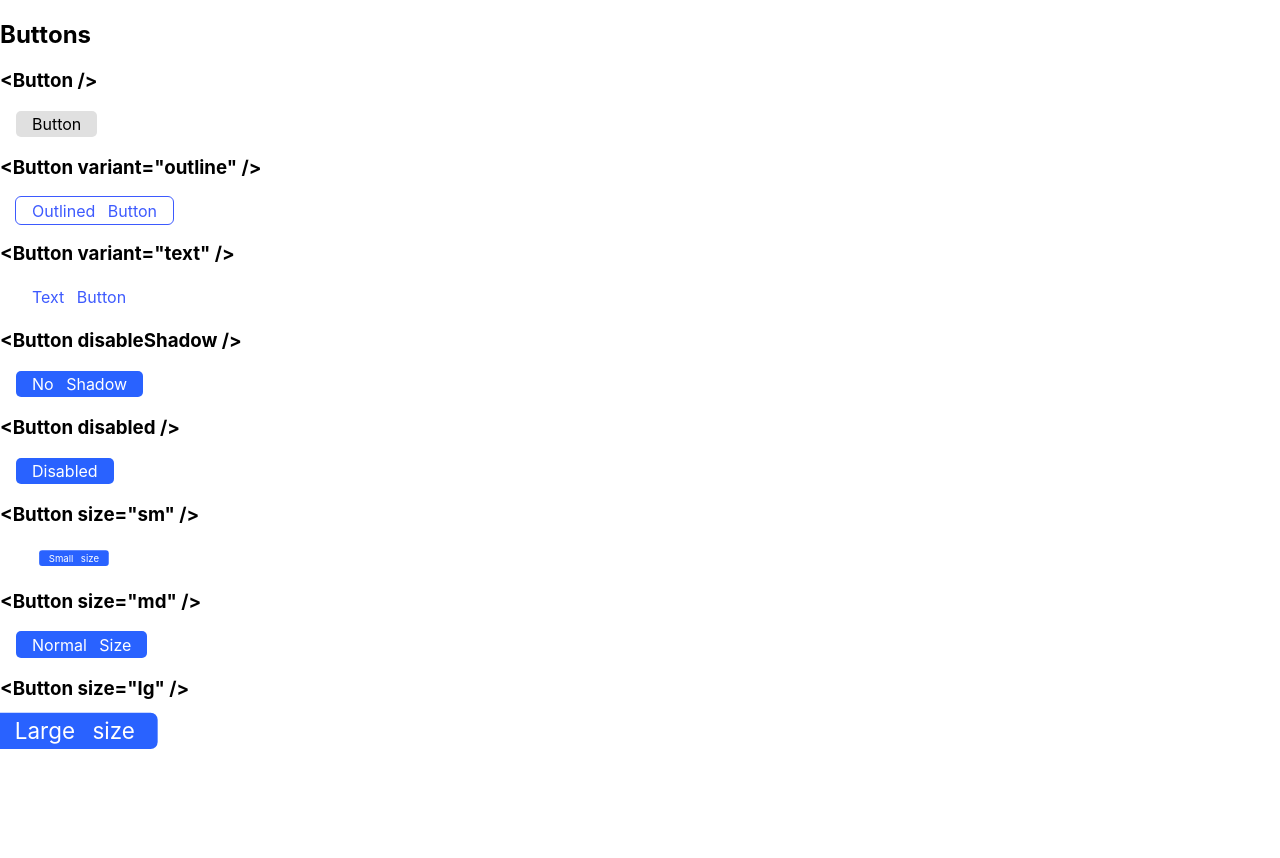
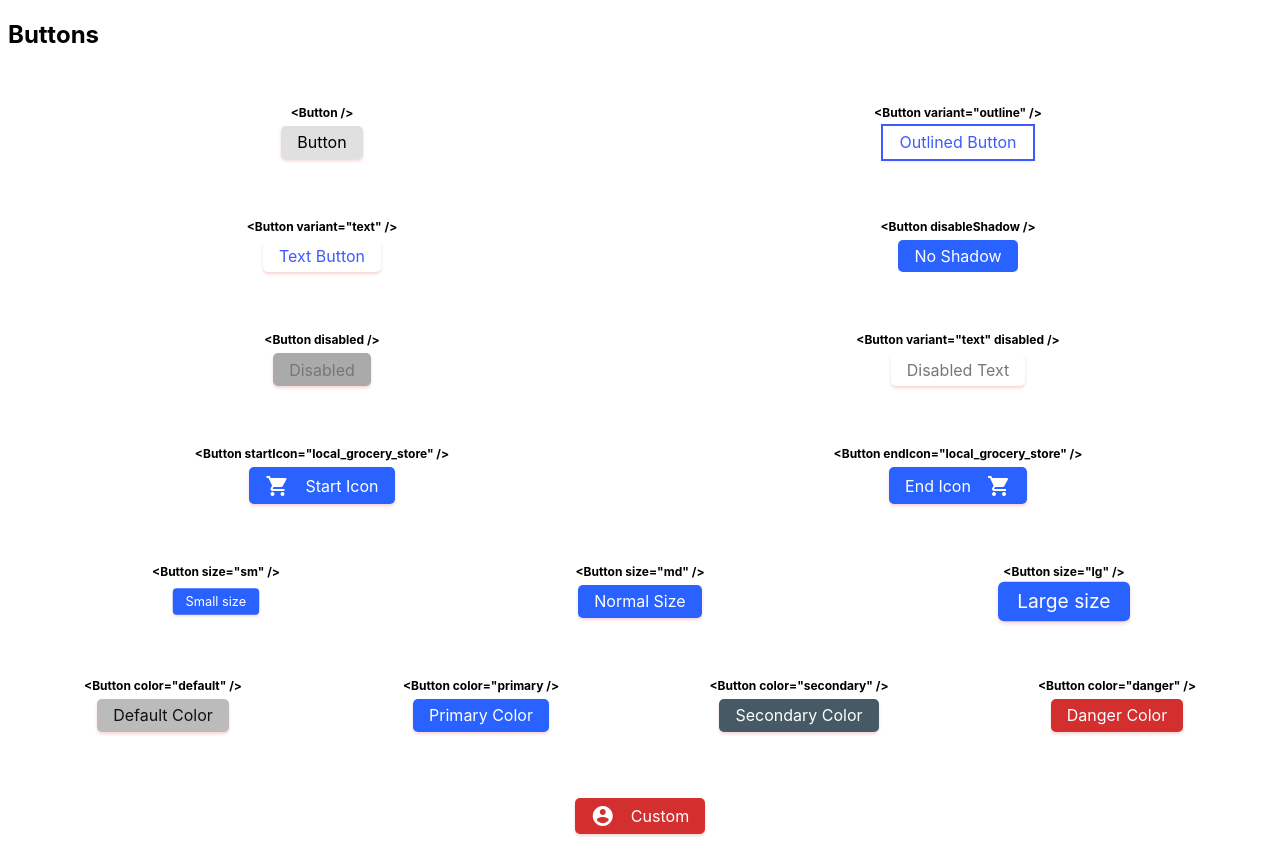
Before and after one commit to mukeshgurpude/button-component, a React (Create React App) app: page / in a window 1280 px wide. Before the commit the page ends 800 px from the top, so only its background shows below. Built offline with nearby package versions, Linux system fonts and the light colour scheme.

Commit message:
Almost finished

```diff
--- a/public/index.html
+++ b/public/index.html
@@ -26,6 +26,7 @@
       Learn how to configure a non-root public URL by running `npm run build`.
     -->
     <title>Button Component</title>
+    <link href="https://fonts.googleapis.com/icon?family=Material+Icons" rel="stylesheet">
   </head>
   <body>
     <noscript>Javscript must be enabled for this app to run.</noscript>
--- a/src/App.css
+++ /dev/null
@@ -1,24 +0,0 @@
-.btn{
-  --bg: rgba(41, 98, 255, 1);
-  --clr: #fff;
-  --outline: none;
-  --bg-over: rgba(0, 57, 203, 1);
-  --clr-over: var(--clr);
-  --scale: scale(1);
-
-  padding: .2em 1em;
-  width: max-content;
-  word-spacing: .5em;
-  margin: .5em 1em;
-  border-radius: 5px;
-
-  background-color: var(--bg);
-  color: var(--clr);
-  outline: var(--outline);
-  transform: var(--scale);
-}
-.btn:hover, .btn:focus{
-  cursor: pointer;
-  background-color: var(--bg-over);
-  color: var(--clr-over);
-}
--- a/src/App.js
+++ b/src/App.js
@@ -1,18 +1,7 @@
-import './App.css';
+import './button.css';
 import Button from './button'
-// import {useState} from 'react';
 import React from 'react';
-
-const buttons = [
-  { title: '<Button />', props: {variant: 'default'}, name: 'Button', },
-  { title: '<Button variant="outline" />', props: {variant: 'outline'}, name: 'Outlined Button', },
-  { title: '<Button variant="text" />', props: {variant: 'text'}, name: 'Text Button', },
-  { title: '<Button disableShadow />', props: {disableShadow: true}, name: 'No Shadow', },
-  { title: '<Button disabled />', props: {disabled: true}, name: 'Disabled', },
-  { title: '<Button size="sm" />', props: {size: 'sm'}, name: 'Small size', },
-  { title: '<Button size="md" />', props: {size: 'md'}, name: 'Normal Size', },
-  { title: '<Button size="lg" />', props: {size: 'lg'}, name: 'Large size', },
-]
+import {buttons} from './utils';
 
 class App extends React.Component{
   // eslint-disable-next-line no-useless-constructor
@@ -21,13 +10,16 @@ class App extends React.Component{
   }
   render(){
     return <>
+      <header>
         <h2>Buttons</h2>
-    <main>
+      </header>
+      <main id="buttons">
       {
         buttons.map((b, i)=>{
-        return <Button style={b.props} displayName={b.name || 'Default'} title={b.title} key={i}/>
+          return <Button style={b.props} displayName={b.name || 'Default'} title={b.title} key={i} width={b.width} />
         })
       }
+      <Button style={{variant: 'text', startIcon: "account_circle", color: 'danger'}} displayName="Custom"/>
       </main>
     </>
   }
--- /dev/null
+++ b/src/button.css
@@ -0,0 +1,46 @@
+/* Styles for button */
+.wrapper{
+  display: flex;
+  flex-flow: column;
+  align-items: center;
+  padding: 1em 0;
+}
+.wrapper h3{font-size: 12px; margin-bottom: .5em;}
+.btn{
+  --bg: rgba(41, 98, 255, 1);
+  --clr: #fff;
+  --outline: none;
+  --bg-over: rgba(0, 57, 203, 1);
+  --clr-over: var(--clr);
+  --scale: scale(1);
+
+  padding: .4em 1em;
+  width: fit-content;
+  /* margin: .5em 1em; */
+  border-radius: 5px;
+  display: flex;
+  align-items: center;
+  justify-content: space-between;
+  gap: 1em;
+  transition: all 300ms linear;
+  user-select: none;
+
+  background-color: var(--bg);
+  color: var(--clr);
+  outline: var(--outline);
+  transform: var(--scale);
+}
+.btn:not(.no-shadow){
+  box-shadow: 0px 2px 3px 0px rgba(211, 47, 47, 0.2);
+}
+.btn:hover, .btn:focus{
+  cursor: pointer;
+  background-color: var(--bg-over);
+  color: var(--clr-over);
+}
+
+@media screen and (max-width: 632px){
+  .wrapper{
+    width: calc(50% - 2em) !important;
+  }
+}
--- a/src/button.js
+++ b/src/button.js
@@ -1,38 +1,5 @@
 import React, { Component } from 'react';
-
-const variants = {
-  simple: {
-    '--bg': 'rgba(41, 98, 255, 1)',
-    '--clr': '#fff',
-    '--outline': '',
-    '--bg-over': 'rgba(0, 57, 203, 1)',
-    '--clr-over': '#fff'
-  },
-  default: {
-    '--bg': 'rgba(224, 224, 224, 1)',
-    '--clr': '#000',
-    '--outline': '',
-    '--bg-over': 'rgba(174, 174, 174, 1)'
-  },
-  outline: {
-    '--bg': 'rgba(255, 255, 255, 1)',
-    '--clr': 'rgba(61, 90, 254, 1)',
-    '--outline': '1px solid rgba(61, 90, 254, 1)',
-    '--bg-over': 'rgba(41, 98, 255, 0.1)'
-  },
-  text: {
-    '--bg': 'transparent',
-    '--clr': 'rgba(61, 90, 254, 1)',
-    '--outline': 'none',
-    '--bg-over': 'rgba(41, 98, 255, 0.1)'
-  },
-}
-
-const sizes = {
-  sm: {'--scale': 'scale(.6)'},
-  md: {'--scale': 'scale(1)'},
-  lg: {'--scale': 'scale(1.4)'},
-}
+import {variants, sizes, disabled, colors} from './utils';
 
 export default class button extends Component {
   constructor(props){
@@ -42,11 +9,20 @@ export default class button extends Component {
     this.size = this.props.style.size || 'md';
   }
   render() {
+    // disabled property, for easy reference
+    const d = this.props.style.disabled;
+
+    // If, text variant is applied, then overwrite disabled styles
+    const handleDisabled = d?(this.variant==='text'?{...disabled, ...variants['text']}:disabled):{};
+    const color = this.props.style.color?colors[this.props.style.color]:{}
+
     return (
-      <section className="wrapper">
+      <section className="wrapper" style={{width: `calc(${this.props.width*100}% - 1em)`}}>
         <h3>{this.props.title}</h3>
-        <div style={{...variants[this.variant], ...sizes[this.size], }} className="btn">
+        <div style={{...variants[this.variant], ...sizes[this.size], ...color, ...handleDisabled } } className={this.props.style.disableShadow?'btn no-shadow':'btn'} onClick={_=>{console.log(this.props)}} >
+          {this.props.style.startIcon?<span className="material-icons">{this.props.style.startIcon}</span>:''}
           {this.props.displayName}
+          {this.props.style.endIcon?<span className="material-icons">{this.props.style.endIcon}</span>:''}
         </div>
       </section>
     )
--- a/src/index.css
+++ b/src/index.css
@@ -8,3 +8,11 @@ body {
   -webkit-font-smoothing: antialiased;
   -moz-osx-font-smoothing: grayscale;
 }
+header{padding: 0 .5em;}
+main#buttons{
+  display: flex;
+  flex-flow: row wrap;
+  gap: 1em .5em;
+  padding: .5em;
+  justify-content: space-around;
+}
--- /dev/null
+++ b/src/utils.js
@@ -0,0 +1,95 @@
+// Button Variants
+const variants = {
+  simple: {
+    '--bg': 'rgba(41, 98, 255, 1)',
+    '--clr': '#fff',
+    '--outline': 'none',
+    '--bg-over': 'rgba(0, 57, 203, 1)',
+    '--clr-over': '#fff'
+  },
+  default: {
+    '--bg': 'rgba(224, 224, 224, 1)',
+    '--clr': '#000',
+    '--clr-over': '#fff',
+    '--outline': 'none',
+    '--bg-over': 'rgba(174, 174, 174, 1)'
+  },
+  outline: {
+    '--bg': 'rgba(255, 255, 255, 1)',
+    '--clr': 'rgba(61, 90, 254, 1)',
+    '--clr-over': '#fff',
+    '--outline': '2px solid rgba(61, 90, 254, 1)',
+    '--bg-over': 'rgba(61, 90, 254, 1)',
+    'borderRadius': 0
+  },
+  text: {
+    '--bg': 'transparent',
+    '--clr': 'rgba(61, 90, 254, 1)',
+    '--outline': 'none',
+    '--bg-over': 'rgba(41, 98, 200, 0.1)'
+  },
+}
+
+// Button Sizes: sm, md, lg
+const sizes = {
+  sm: {'--scale': 'scale(.8)'},
+  md: {'--scale': 'scale(1)'},
+  lg: {'--scale': 'scale(1.2)'},
+}
+
+// Styles for disabled button
+const disabled = {
+  color: '#777',
+  cursor: 'no-drop',
+  '--bg': '#aaa',
+  '--bg-over': 'rgba(41, 98, 255, 0.1)'
+}
+
+// 4 color options
+const colors = {
+  default: {
+    '--clr': '#111',
+    '--clr-over': '#111',
+    '--bg': '#bbb',
+    '--bg-over': '#aaa',
+  },
+  primary: {
+    '--clr': '#fff',
+    '--clr-over': '#fff',
+    '--bg': 'rgba(41, 98, 255, 1)',
+    '--bg-over': 'rgba(0, 57, 203, 1)',
+  },
+  secondary: {
+    '--clr': '#fff',
+    '--clr-over': '#fff',
+    '--bg': 'rgba(69, 90, 100, 1)',
+    '--bg-over': 'rgba(28, 49, 58, 1)',
+  },
+  danger: {
+    '--clr': '#fff',
+    '--clr-over': '#fff',
+    '--bg': 'rgba(211, 47, 47, 1)',
+    '--bg-over': 'rgba(154, 0, 7, 1)',
+  },
+}
+
+// Button layout, with properties
+const buttons = [
+  { width: .5, title: '<Button />', props: {variant: 'default'}, name: 'Button', },
+  { width: .5, title: '<Button variant="outline" />', props: {variant: 'outline'}, name: 'Outlined Button', },
+  { width: .5, title: '<Button variant="text" />', props: {variant: 'text'}, name: 'Text Button', },
+  { width: .5, title: '<Button disableShadow />', props: {disableShadow: true}, name: 'No Shadow', },
+  { width: .5, title: '<Button disabled />', props: {disabled: true}, name: 'Disabled', },
+  { width: .5, title: '<Button variant="text" disabled />', props: {disabled: true, variant: 'text'}, name: 'Disabled Text', },
+  { width: .5, title: '<Button startIcon="local_grocery_store" />', props: {startIcon: 'local_grocery_store'}, name: 'Start Icon', },
+  { width: .5, title: '<Button endIcon="local_grocery_store" />', props: {endIcon: 'local_grocery_store'}, name: 'End Icon', },
+  { width: .33, title: '<Button size="sm" />', props: {size: 'sm'}, name: 'Small size', },
+  { width: .33, title: '<Button size="md" />', props: {size: 'md'}, name: 'Normal Size', },
+  { width: .33, title: '<Button size="lg" />', props: {size: 'lg'}, name: 'Large size', },
+  { width: .25, title: '<Button color="default" />', props: {color: 'default'}, name: 'Default Color', },
+  { width: .25, title: '<Button color="primary />', props: {color: 'primary'}, name: 'Primary Color', },
+  { width: .25, title: '<Button color="secondary" />', props: {color: 'secondary'}, name: 'Secondary Color', },
+  { width: .25, title: '<Button color="danger" />', props: {color: 'danger'}, name: 'Danger Color', },
+]
+
+export {variants, colors, sizes, disabled, buttons};
```
Lines whose indentation alone changed are shown as unchanged.
